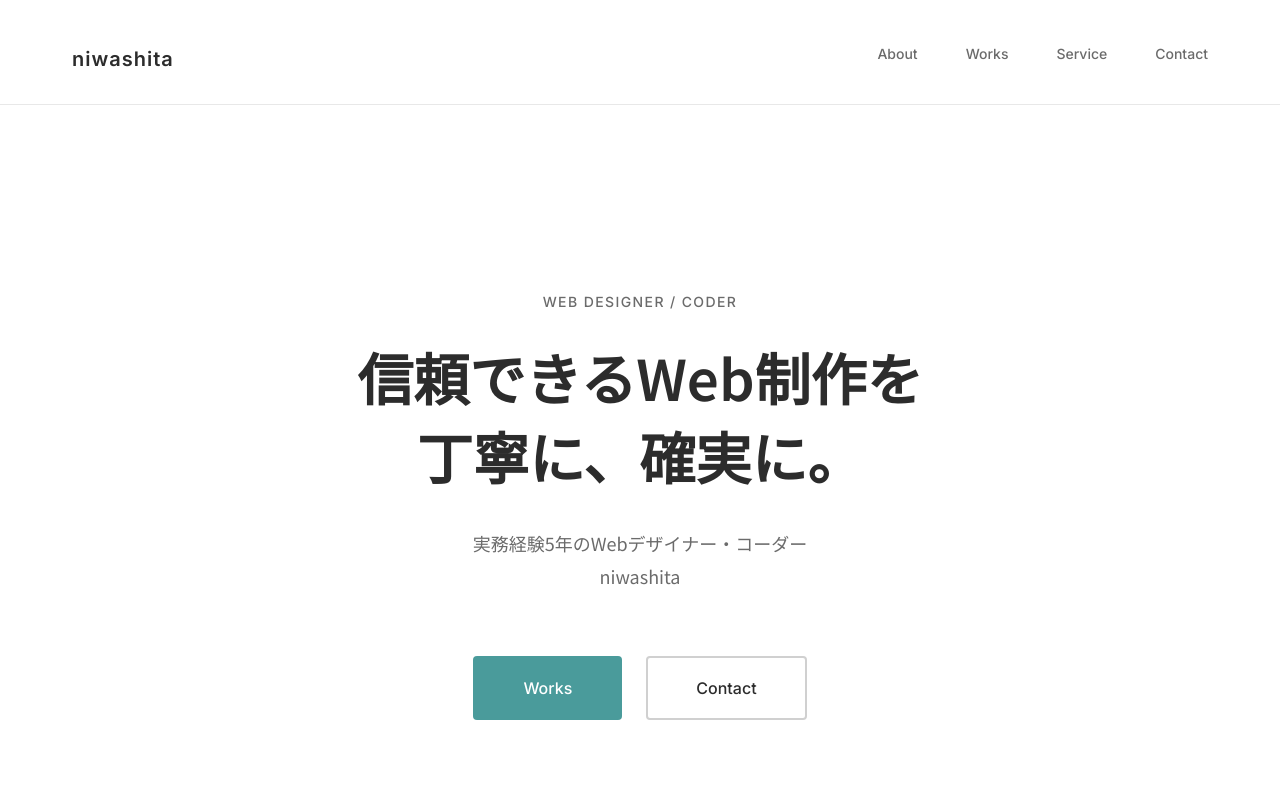
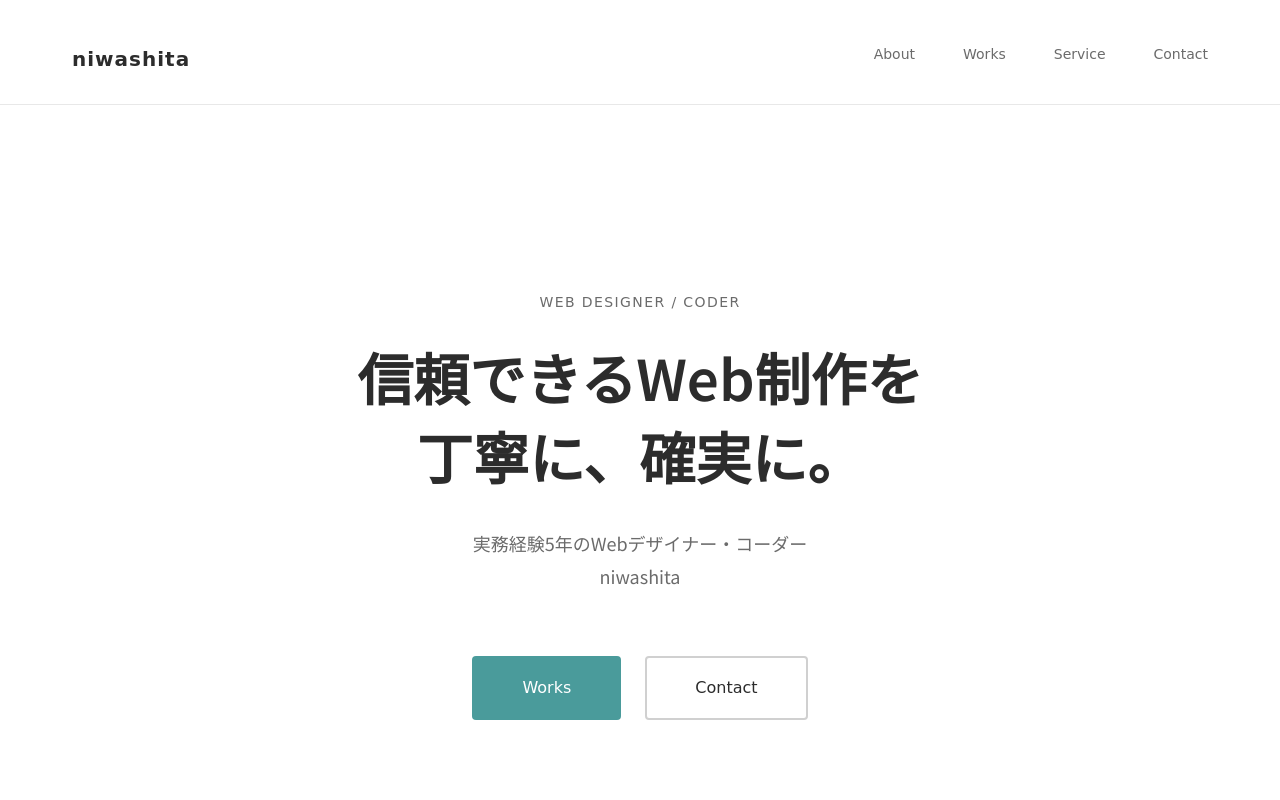
Before and after one commit to niwashita/niwashita.github.io, a plain HTML site: page index.html in a window 1280 px wide. Shown: the top 800 px of the page. Drawn offline with Linux system fonts and the light colour scheme; a script that the page names is missing.

Commit message:
Update common.css

```diff
--- a/css/common.css
+++ b/css/common.css
@@ -16,7 +16,7 @@
   --color-error: #D85858;
 
   /* Font */
-  --font-en: 'Inter', 'Helvetica Neue', Arial, sans-serif;
+  --font-en: 'Caveat', cursive, Arial, sans-serif;
   --font-ja: 'Noto Sans JP', 'Yu Gothic', 'Hiragino Sans', sans-serif;
 
   /* Font Size */
```
